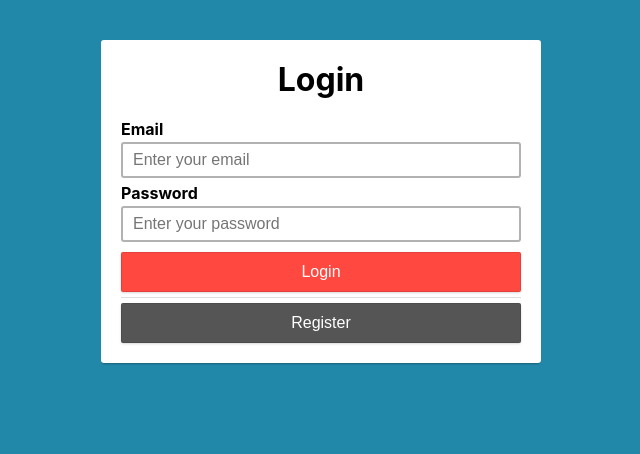
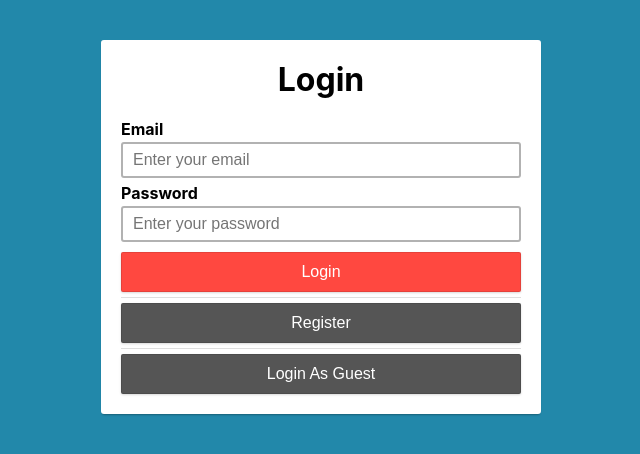
Before and after one commit to 12thStreetStudios/OwlHacks2020, a React (Create React App) app in the folder owlhacks2020/: page / in a window 1280 px wide. Shown: the top 454 px of the page, without its empty margins (319-959 px from the left). Built offline with nearby package versions, Linux system fonts and the light colour scheme.

Commit message:
Added Guest Login

```diff
--- a/owlhacks2020/src/App.js
+++ b/owlhacks2020/src/App.js
@@ -12,7 +12,7 @@ import Project from './components/Project';
 function App() {
   return (
     <LoginContextProvider>
-      <Home />
+      <Home/>
     </LoginContextProvider>
   );
 }
--- a/owlhacks2020/src/Login.js
+++ b/owlhacks2020/src/Login.js
@@ -62,9 +62,27 @@ class LoginContextProvider extends React.Component {
     return login.data;
   }
 
+  // Logs in as guest
+  guestLogin = async (e) => {
+    console.log("Logging in as Guest");
+    this.setState({
+      ...this.state,
+      isAuth: true,
+      thisUser: {name:'guest', email:'guest', token:'guest'}
+    });
+    localStorage.setItem('loginToken', 'guest');
+    this.isLoggedIn();
+    return this.state.thisUser;
+  }
+
   // Check if user is logged in
   isLoggedIn = async () => {
     const token = localStorage.getItem('loginToken');
+    if (token === 'guest') {
+      console.log('Guest attempt to check login');
+      return;
+    }
+
     // Check if local storage contains the token
     if (token) {
       // Add token to the header
@@ -90,7 +108,8 @@ class LoginContextProvider extends React.Component {
       isLoggedIn:this.isLoggedIn,
       register:this.register,
       login:this.login,
-      logout:this.logout
+      logout:this.logout,
+      guestLogin:this.guestLogin
     }
     return(
       <LoginContext.Provider value={contextValue}>
@@ -101,7 +120,7 @@ class LoginContextProvider extends React.Component {
 }
 
 function Login() {
-  const {toggleNav, login, isLoggedIn} = React.useContext(LoginContext);
+  const {toggleNav, login, isLoggedIn, guestLogin} = React.useContext(LoginContext);
 
   const initialState = {
     userInfo:{
@@ -176,12 +195,15 @@ function Login() {
       <div className="navBtn">
         <button onClick={toggleNav}>Register</button>
       </div>
+      <div className="navBtn">
+        <button onClick={guestLogin}>Login As Guest</button>
+      </div>
     </div>
   );
 }
 
 function Register() {
-  const {toggleNav, register} = React.useContext(LoginContext);
+  const {toggleNav, register, guestLogin} = React.useContext(LoginContext);
 
   const initialState = {
     userInfo:{
@@ -295,6 +317,9 @@ function Register() {
       <div className="navBtn">
         <button onClick={toggleNav}>Login</button>
       </div>
+      <div className="navBtn">
+        <button onClick={guestLogin}>Login As Guest</button>
+      </div>
     </div>
   );
 }
```
